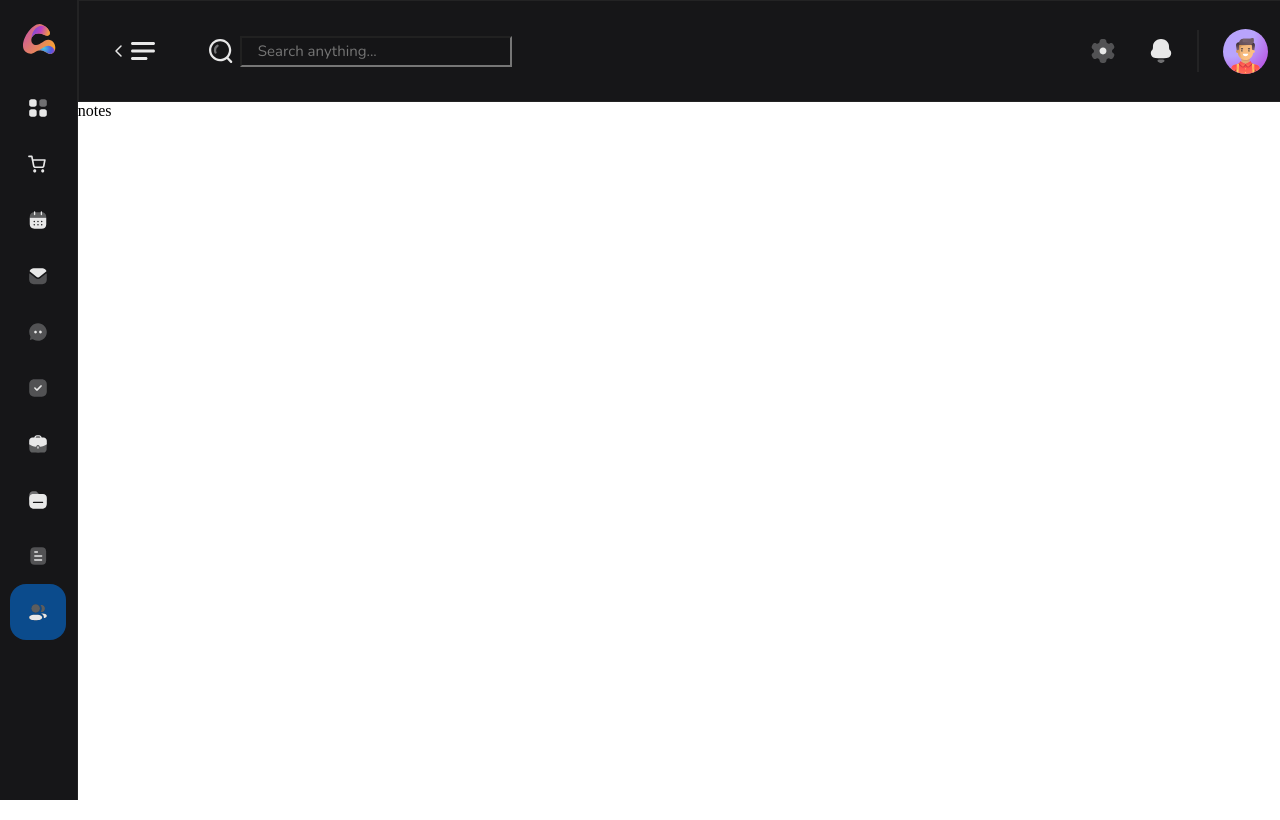
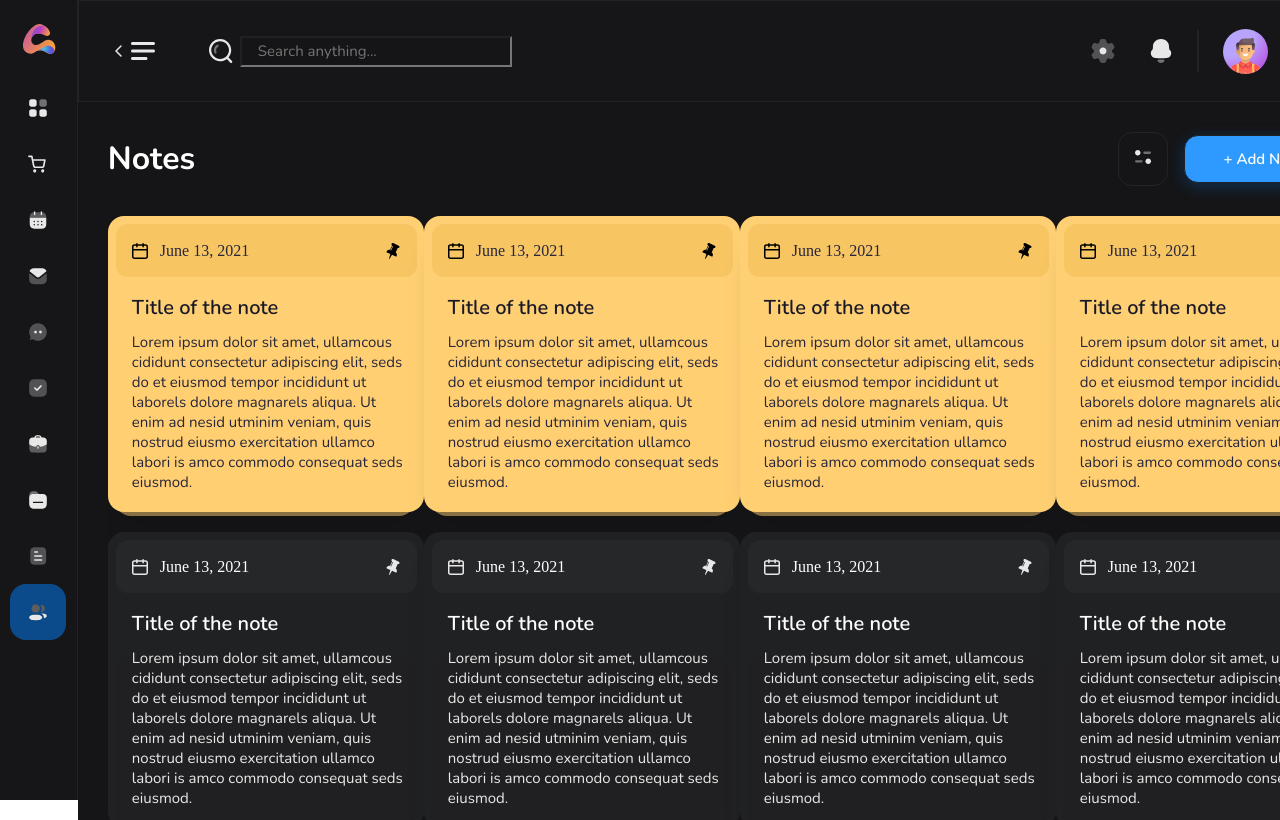
Before and after one commit to cconner57/Next-Alpha, a Next.js app: page /notes in a window 1280 px wide. Built offline with nearby package versions, Linux system fonts and the light colour scheme.

Commit message:
notes page updated

```diff
--- a/src/components/NavBar/NavBar.tsx
+++ b/src/components/NavBar/NavBar.tsx
@@ -50,6 +50,7 @@ export const NavBar = ({ currentTab, setCurrentTab }: NavBarProps) => {
 	) => {
 		router.push(`/${tab}`);
 		setCurrentTab(tab);
+		localStorage.setItem("currentTab", tab);
 	};
 
 	return (
--- /dev/null
+++ b/src/components/Notes/Note.module.scss
@@ -0,0 +1,56 @@
+.noteItem {
+	width: 300px;
+	height: 280px;
+	box-shadow: 0px 20px 30px -18px rgba(0, 0, 0, 0.25);
+	border-radius: 16px;
+	padding: 8px;
+	position: relative;
+	z-index: 5;
+	.shadow {
+		position: absolute;
+		bottom: -4px;
+		left: 7px;
+		width: 300px;
+		height: 176px;
+		border-radius: 16px;
+		opacity: 0.5;
+		z-index: -5;
+	}
+	.header {
+		align-items: center;
+		border-radius: 12px;
+		display: flex;
+		height: 25px;
+		justify-content: space-between;
+		padding: 14px;
+		width: 91%;
+		.date {
+			display: flex;
+			align-items: center;
+			gap: 10px;
+		}
+		.date + Img {
+			cursor: pointer;
+		}
+	}
+	.title {
+		font-family: "Nunito";
+		font-style: normal;
+		font-weight: 600;
+		font-size: 20px;
+		line-height: 27px;
+		margin-top: 17px;
+		margin-left: 16px;
+	}
+	.content {
+		margin-top: 11px;
+		font-family: "Nunito";
+		font-style: normal;
+		font-weight: 400;
+		font-size: 15px;
+		line-height: 20px;
+		color: #e8e8e8;
+		margin-left: 16px;
+		width: 280px;
+	}
+}
--- /dev/null
+++ b/src/components/Notes/NoteItem.tsx
@@ -0,0 +1,76 @@
+import Image from "next/image";
+import { useState } from "react";
+import { calendar, pushpin } from "../../../public/Icons";
+
+import styles from "./Note.module.scss";
+
+interface NoteItemProps {
+	pinned: boolean;
+}
+
+export const NoteItem = ({ pinned }: NoteItemProps) => {
+	const [toggleFilter, setToggleFilter] = useState<boolean>(pinned);
+
+	return (
+		<div
+			className={styles.noteItem}
+			style={
+				toggleFilter
+					? { backgroundColor: "#FFD073" }
+					: { backgroundColor: "#202123" }
+			}>
+			<div
+				className={styles.shadow}
+				style={
+					toggleFilter
+						? { backgroundColor: "#FFD073" }
+						: { backgroundColor: "#202123" }
+				}
+			/>
+			<div
+				className={styles.header}
+				style={
+					toggleFilter
+						? { backgroundColor: "#F7C663" }
+						: { backgroundColor: "#262729" }
+				}>
+				<div className={styles.date}>
+					<Image
+						className={styles.image}
+						width={20}
+						height={20}
+						src={calendar}
+						alt="Calendar"
+						style={toggleFilter ? { filter: "brightness(0%)" } : undefined}
+					/>
+					<p
+						className={styles.image}
+						style={toggleFilter ? { color: "#28263B" } : { color: "#ffffff" }}>
+						June 13, 2021
+					</p>
+				</div>
+				<Image
+					style={toggleFilter ? { filter: "brightness(0%)" } : undefined}
+					width={20}
+					height={20}
+					src={pushpin}
+					alt="Pushpin"
+					onClick={() => setToggleFilter(!toggleFilter)}
+				/>
+			</div>
+			<h5
+				className={styles.title}
+				style={toggleFilter ? { color: "#1A1926" } : { color: "#ffffff" }}>
+				Title of the note
+			</h5>
+			<p
+				className={styles.content}
+				style={toggleFilter ? { color: "#28263B" } : { color: "#E8E8E8" }}>
+				Lorem ipsum dolor sit amet, ullamcous cididunt consectetur adipiscing
+				elit, seds do et eiusmod tempor incididunt ut laborels dolore magnarels
+				aliqua. Ut enim ad nesid utminim veniam, quis nostrud eiusmo
+				exercitation ullamco labori is amco commodo consequat seds eiusmod.
+			</p>
+		</div>
+	);
+};
--- a/src/pages/notes.tsx
+++ b/src/pages/notes.tsx
@@ -1,7 +1,72 @@
-import React from "react";
+import { Button } from "@/components/Common/Button";
+import Image from "next/image";
+import { filter3 } from "../../public/Icons";
+import { NoteItem } from "@/components/Notes/NoteItem";
 
 const Notes = () => {
-	return <div>notes</div>;
+	return (
+		<main
+			style={{
+				backgroundColor: "#151517",
+				padding: "0 30px",
+				width: "90.5 vw",
+			}}>
+			<div style={{ display: "flex", justifyContent: "space-between" }}>
+				<h2
+					style={{
+						fontFamily: "Nunito",
+						fontStyle: "normal",
+						fontWeight: "700",
+						fontSize: "32px",
+						lineHeight: "44px",
+						display: "flex",
+						alignItems: "center",
+						color: "#FFFFFF",
+						margin: "32px 0",
+					}}>
+					Notes
+				</h2>
+				<div style={{ display: "flex", gap: "16px", margin: "30px" }}>
+					<div
+						style={{
+							padding: "14px",
+							border: "1px solid #232324",
+							borderRadius: "14px ",
+							cursor: "pointer",
+						}}>
+						<Image width={20} height={20} src={filter3} alt="filter" />
+					</div>
+					<Button variant="primary" text="+ Add Note" />
+				</div>
+			</div>
+			<div
+				style={{
+					display: "grid",
+					gridTemplateColumns: "repeat(4, 1fr)",
+					gridGap: "20px 0px",
+					overflow: "auto",
+					height: "70.4vh",
+					paddingBottom: "40px",
+				}}>
+				<NoteItem pinned={true} />
+				<NoteItem pinned={true} />
+				<NoteItem pinned={true} />
+				<NoteItem pinned={true} />
+				<NoteItem pinned={false} />
+				<NoteItem pinned={false} />
+				<NoteItem pinned={false} />
+				<NoteItem pinned={false} />
+				<NoteItem pinned={false} />
+				<NoteItem pinned={false} />
+				<NoteItem pinned={false} />
+				<NoteItem pinned={false} />
+				<NoteItem pinned={false} />
+				<NoteItem pinned={false} />
+				<NoteItem pinned={false} />
+				<NoteItem pinned={false} />
+			</div>
+		</main>
+	);
 };
 
 export default Notes;
```
Also changed, not shown: public/Icons/index.ts (+8 -0 lines), public/Icons/Filter2.svg (renamed from public/Icons/Filter 2.svg), public/Icons/Filter3.svg (renamed from public/Icons/Filter copy.svg).
